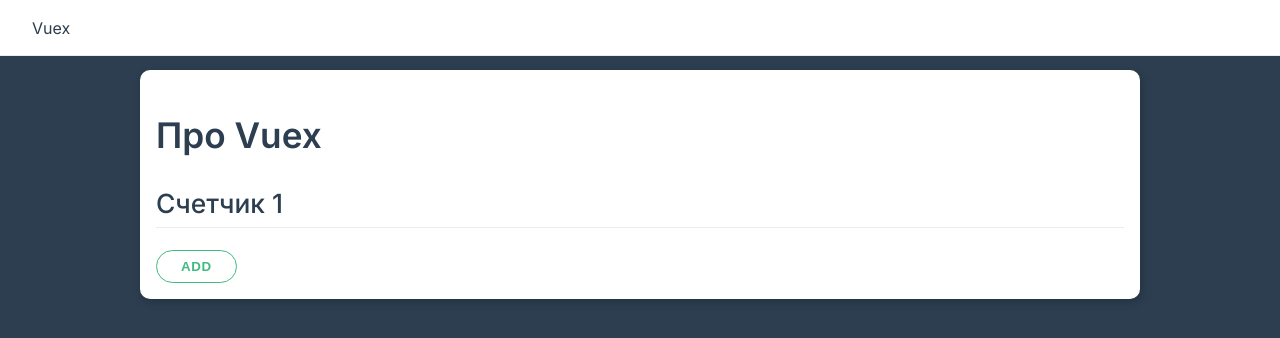
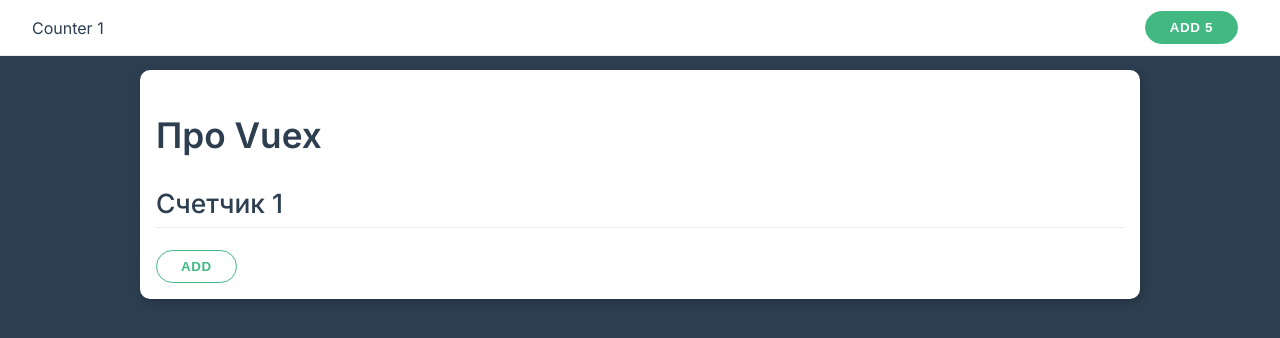
Before and after one commit to glushach/vue-bases, a Vue app in the folder vue-framework/: page / in a window 1280 px wide. Shown: the top 338 px of the page. Built offline with nearby package versions, Linux system fonts and the light colour scheme.

Commit message:
feat: work with mutation

```diff
--- a/vue-framework/src/App.vue
+++ b/vue-framework/src/App.vue
@@ -22,7 +22,7 @@
   methods: {
     increment() {
       // this.counter++;
-      this.$store.state.counter++
+      this.$store.commit('increment')
     }
   }
 }
--- a/vue-framework/src/TheNavbar.vue
+++ b/vue-framework/src/TheNavbar.vue
@@ -1,11 +1,25 @@
 <template>
   <header class="navbar">
-    Vuex
+    Counter {{counter}}
+    <button class="btn primary" @click="add">Add 5</button>
   </header>
 </template>
 
 <script>
   export default {
-
+    computed: {
+      counter() {
+        return this.$store.state.counter;
+      }
+    },
+    methods: {
+      add() {
+        // this.$store.commit('add', 5);
+        this.$store.commit({
+          type: 'add',
+          value: 5
+        })
+      }
+    }
   }
 </script>
--- a/vue-framework/src/store.js
+++ b/vue-framework/src/store.js
@@ -5,5 +5,13 @@
     return {
       counter: 1
     }
+  },
+  mutations: {
+    increment(state) {
+      state.counter++;
+    },
+    add(state, payload) {
+      state.counter += payload.value;
+    }
   }
 })
```
